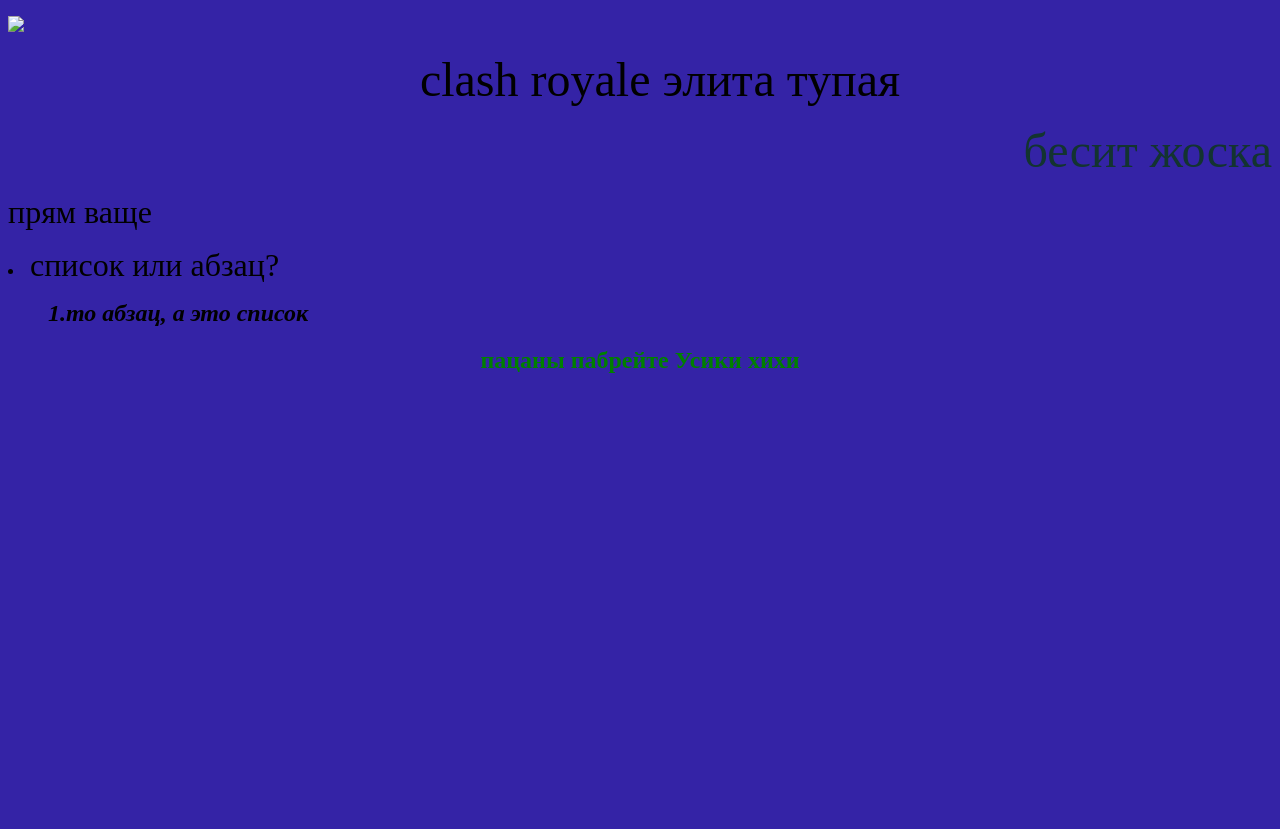
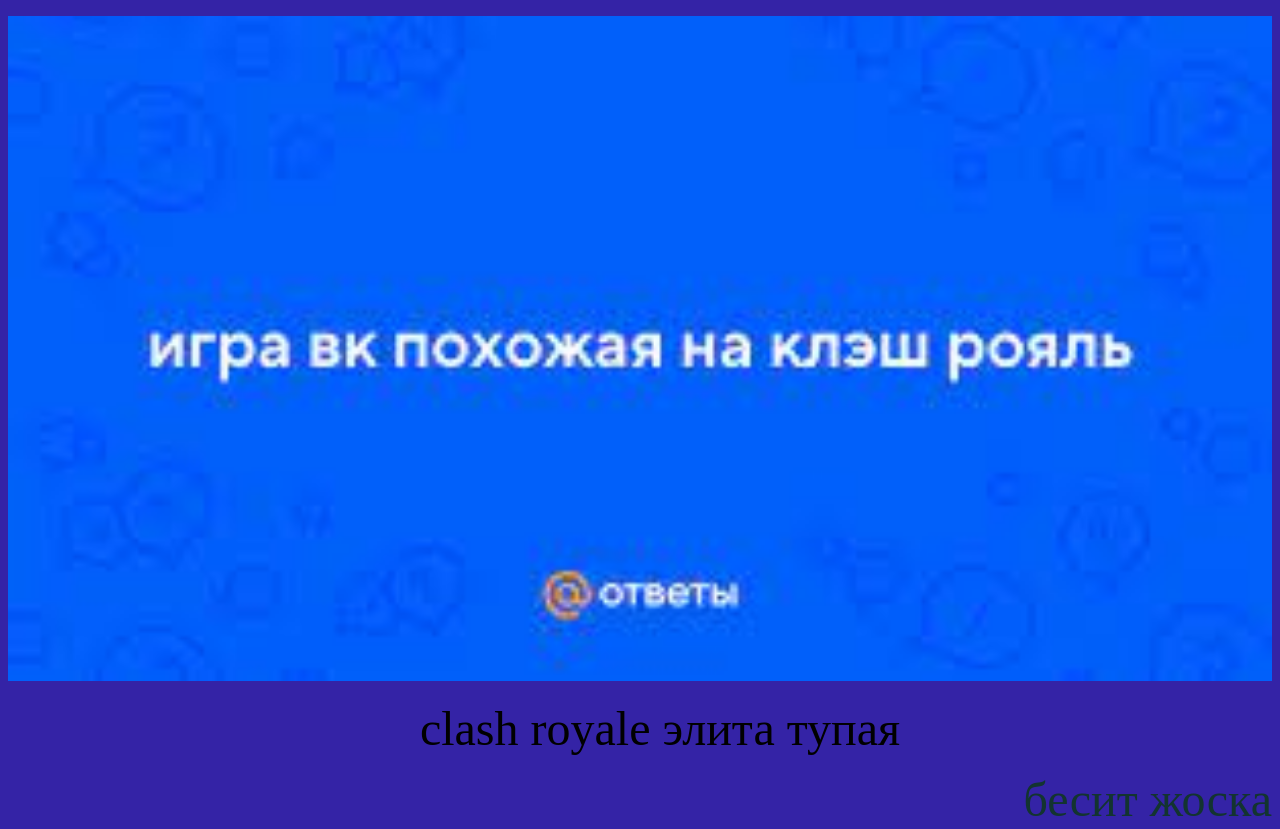
Before and after one commit to usermesdf/lesson, a plain HTML site: page index.html in a window 1280 px wide. Shown: the top 829 px of the page. Before the commit the page ends 800 px from the top, so only its background shows below. Drawn offline with Linux system fonts and the light colour scheme.

Commit message:
Update index.html

```diff
--- a/index.html
+++ b/index.html
@@ -2,7 +2,7 @@
 <html>
 <head>
 	<title>Урок информатика Илья</title>
-	<p><img src="pnj\дурак.jpg"  width="100%"></p>
+	<p><img src="дурак.jpg"  width="100%"></p>
 </head >
 <body bgcolor="3423a6">
 	<center>
```
